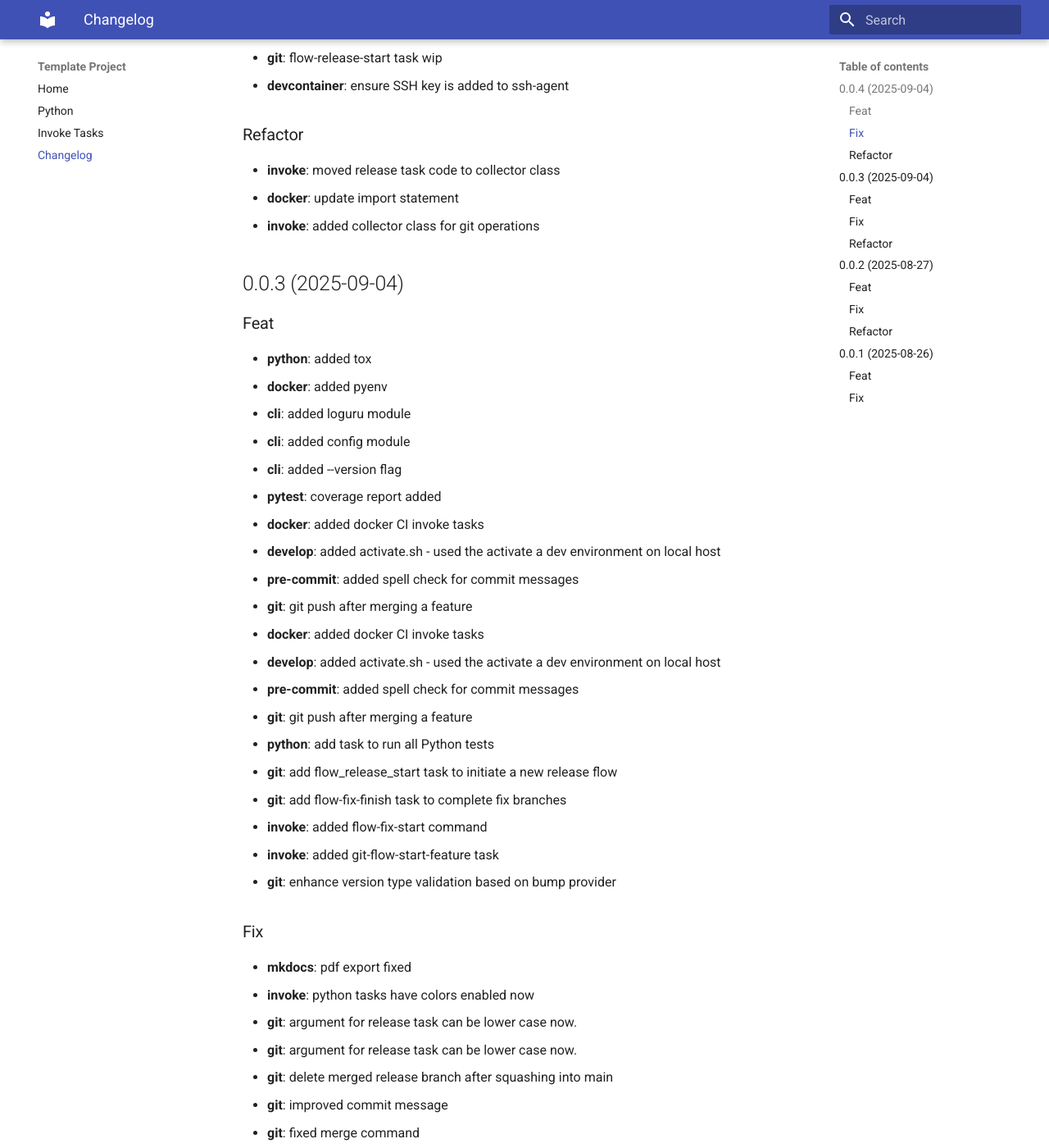
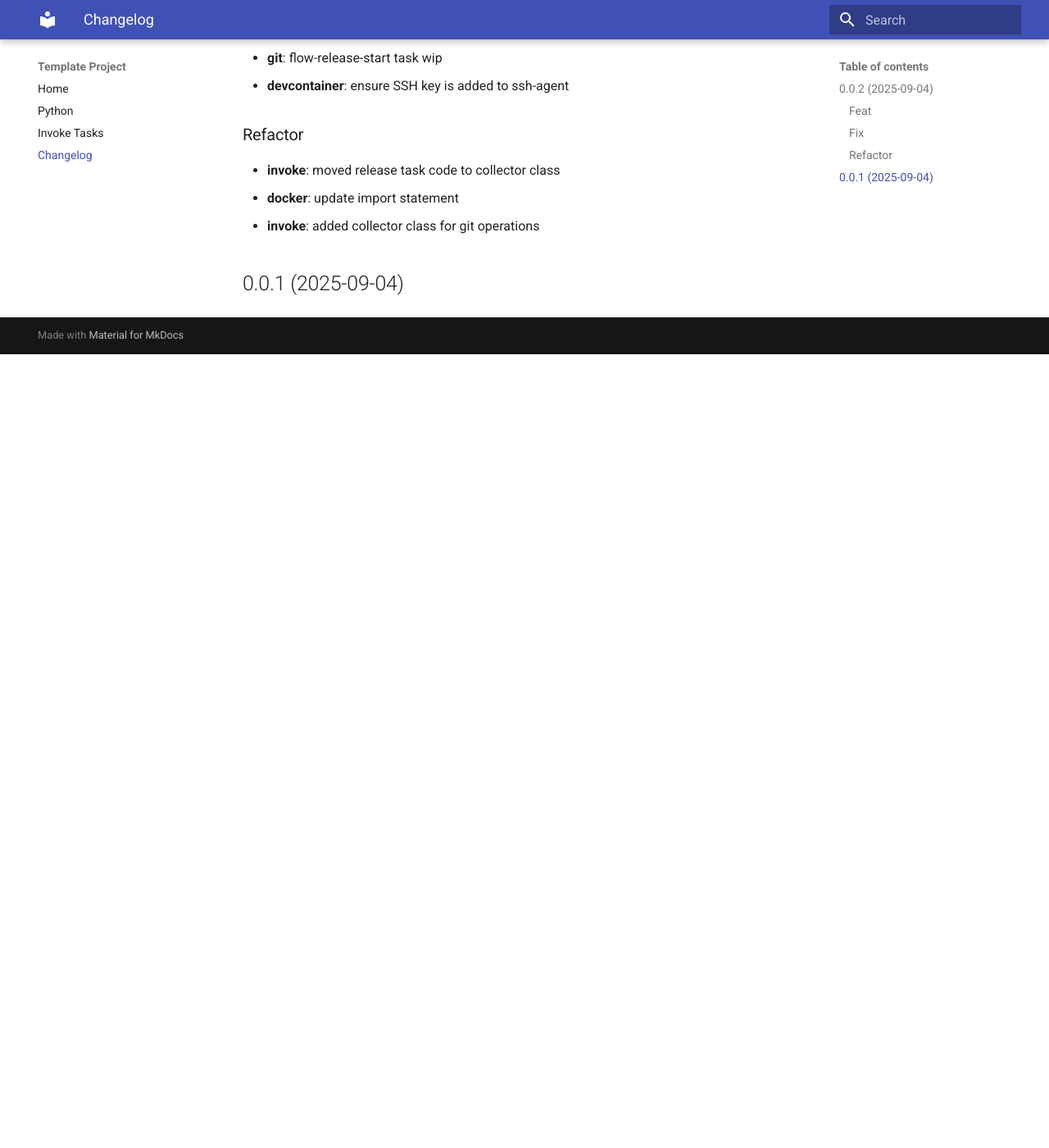
Before and after one commit to tigitlabs/pyt-cli-cookie, an MkDocs documentation site: the page built from docs/changelog.md, in a window 1280 px wide and 1400 px high, scrolled down 1557 px. Shown: the whole window at 82% size. Built offline with MkDocs 1.6.1 and Material for MkDocs 9.7.7, drawn with Linux system fonts in a browser that asks for light colours; after the commit the page ends 1989 px from its top, so only the background shows below that; some of the changed text lies outside the part shown.

Commit message:
merge: release/v0.0.2 -> main

```diff
--- a/docs/changelog.md
+++ b/docs/changelog.md
@@ -1,4 +1,4 @@
-## 0.0.4 (2025-09-04)
+## 0.0.2 (2025-09-04)
 
 ### Feat
 
@@ -51,100 +51,4 @@
 - **docker**: update import statement
 - **invoke**: added collector class for git operations
 
-## 0.0.3 (2025-09-04)
-
-### Feat
-
-- **python**: added tox
-- **docker**: added pyenv
-- **cli**: added loguru module
-- **cli**: added config module
-- **cli**: added --version flag
-- **pytest**: coverage report added
-- **docker**: added docker CI invoke tasks
-- **develop**: added activate.sh - used the activate a dev environment on local host
-- **pre-commit**: added spell check for commit messages
-- **git**: git push after merging a feature
-- **docker**: added docker CI invoke tasks
-- **develop**: added activate.sh - used the activate a dev environment on local host
-- **pre-commit**: added spell check for commit messages
-- **git**: git push after merging a feature
-- **python**: add task to run all Python tests
-- **git**: add flow_release_start task to initiate a new release flow
-- **git**: add flow-fix-finish task to complete fix branches
-- **invoke**: added flow-fix-start command
-- **invoke**: added git-flow-start-feature task
-- **git**: enhance version type validation based on bump provider
-
-### Fix
-
-- **mkdocs**: pdf export fixed
-- **invoke**: python tasks have colors enabled now
-- **git**: argument for release task can be lower case now.
-- **git**: argument for release task can be lower case now.
-- **git**: delete merged release branch after squashing into main
-- **git**: improved commit message
-- **git**: fixed merge command
-- **git**: fixed commit messages
-- **git**: separate merge and commit commands in flow_finish method
-- **git**: separate merge and commit commands in flow_finish method
-- **git**: update merge_test parameters to use release branch instead of dev branch
-- **git**: update bump version command to include files-only option and automate changelog commit
-- **git**: rename parameter in flow_fix_start to clarify branch naming
-- **git**: update branch deletion logic in flow_finish method
-- **git**: fix wrong git option -X
-- **git**: flow-release-start task wip
-- **git**: flow-release-start task wip
-- **devcontainer**: ensure SSH key is added to ssh-agent
-
-### Refactor
-
-- **invoke**: moved release task code to collector class
-- **docker**: update import statement
-- **invoke**: added collector class for git operations
-
-## 0.0.2 (2025-08-27)
-
-### Feat
-
-- **python**: add task to run all Python tests
-- **git**: add flow_release_start task to initiate a new release flow
-- **git**: add flow-fix-finish task to complete fix branches
-- **invoke**: added flow-fix-start command
-- **invoke**: added git-flow-start-feature task
-- **git**: enhance version type validation based on bump provider
-
-### Fix
-
-- **git**: delete merged release branch after squashing into main
-- **git**: improved commit message
-- **git**: fixed merge command
-- **git**: fixed commit messages
-- **git**: separate merge and commit commands in flow_finish method
-- **git**: separate merge and commit commands in flow_finish method
-- **git**: update merge_test parameters to use release branch instead of dev branch
-- **git**: update bump version command to include files-only option and automate changelog commit
-- **git**: rename parameter in flow_fix_start to clarify branch naming
-- **git**: update branch deletion logic in flow_finish method
-- **git**: fix wrong git option -X
-- **git**: flow-release-start task wip
-- **git**: flow-release-start task wip
-- **devcontainer**: ensure SSH key is added to ssh-agent
-
-### Refactor
-
-- **invoke**: moved release task code to collector class
-- **docker**: update import statement
-- **invoke**: added collector class for git operations
-
-## 0.0.1 (2025-08-26)
-
-### Feat
-
-- **docker**: dynamic container name added to docker.py
-
-### Fix
-
-- **docker**: add git-flow installation to Dockerfile
-- **commitizen**: fix version provider
-- **commitizen**: fix output path
+## 0.0.1 (2025-09-04)
--- a/pyproject.toml
+++ b/pyproject.toml
@@ -1,6 +1,6 @@
 [project]
 name = "pyt-template"
-version = "0.0.4"
+version = "0.0.2"
 description = ""
 authors = [{ name = "Timur Yigit", email = "timur@tigitlabs.com" }]
 readme = "README.md"
```
